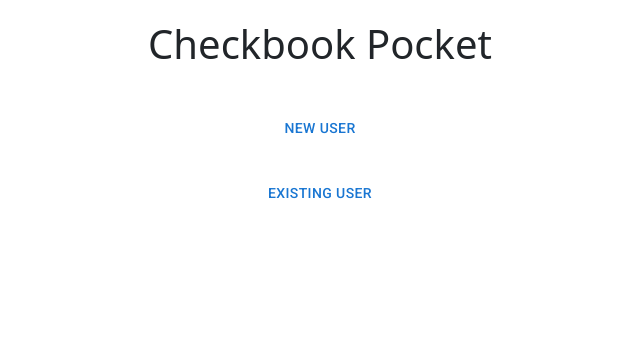
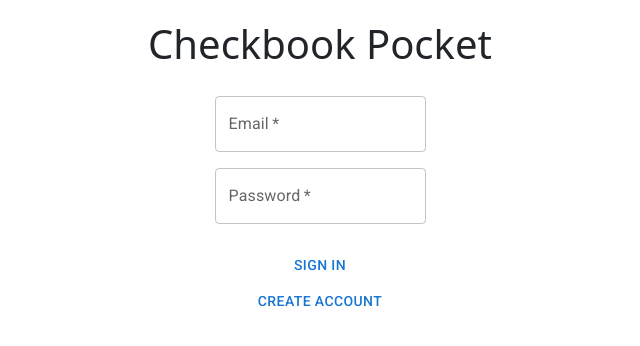
Before and after one commit to CameronHardy9/CheckBook-Pocket, a React (Create React App) app: page / in a window 1280 px wide. Shown: the top 346 px of the page, without its empty margins (320-960 px from the left). Built offline with nearby package versions, Linux system fonts and the light colour scheme.

Commit message:
Merged new and existing user screen for one login screen

```diff
--- a/src/components/Login.jsx
+++ b/src/components/Login.jsx
@@ -47,33 +47,8 @@ function Login() {
     }
 
     return (
-        <>
-            {/* Initial New or Existing User Selection */}
-
-            {newOrExisting === undefined && (
         <div style={styles.main}>
             <h1 style={{padding: "20px"}}>Checkbook Pocket</h1>
-                    <div style={styles.buttonGroup}>
-                        <Button sx={styles.button} onClick={() => {
-                            setTimeout(() => {
-                                setNewOrExisting("New");
-                            }, 500)
-                        }}>New User</Button>
-                        <Button sx={styles.button} onClick={() => {
-                            setTimeout(() => {
-                                setNewOrExisting("Existing");
-                            }, 500)
-                        }}>Existing User</Button>
-                    </div>
-                </div>
-            )}
-
-            {/* User Login or Account Creation */}
-
-            {
-                newOrExisting && (
-                    <>
-                        <h1 style={{padding: '10px'}}>{newOrExisting} User</h1>
             <Stack direction='column' spacing={2}>
                     <TextField
                         required
@@ -81,7 +56,7 @@ function Login() {
                         id="email"
                         label="Email"
                         type="email"
-                                defaultValue={loginData.email}
+                        defaultValue=""
                         helperText={""}
                         onChange={(e) => {
                             setLoginData({...loginData,
@@ -94,7 +69,7 @@ function Login() {
                         id="password"
                         label="Password"
                         type="password"
-                                defaultValue={loginData.password}
+                        defaultValue=""
                         helperText={errorMessage || " "}
                         onChange={(e) => {
                             setLoginData({...loginData,
@@ -103,18 +78,6 @@ function Login() {
                     />
                 </Stack>
                 <Button onClick={() => {
-                            if(newOrExisting === "New") {
-                                createUserWithEmailAndPassword(loginData.auth, loginData.email, loginData.password)
-                                .then(async (userCredential) => {
-                                    // Signed in
-
-                                    await apiHandler('POST', {id: userCredential.user.uid});
-                                    signIn(userCredential.user);
-                                })
-                                .catch((error) => {
-                                    handleError(error.code.split('/')[1].replaceAll('-', ' '));
-                                });
-                            } else if(newOrExisting === "Existing") {
                     signInWithEmailAndPassword(loginData.auth, loginData.email, loginData.password)
                     .then((userCredential) => {
                         // Signed in
@@ -123,15 +86,19 @@ function Login() {
                     .catch((error) => {
                         handleError(error.code.split('/')[1].replaceAll('-',' '));
                     });
-                            }
-                        }}>Submit</Button>
+                }}>Sign In</Button>
                 <Button onClick={() => {
-                            setNewOrExisting(undefined);
-                        }}>Back</Button>
-                    </>
-                )
-            }
-        </>
+                        createUserWithEmailAndPassword(loginData.auth, loginData.email, loginData.password)
+                        .then(async (userCredential) => {
+                            // Signed in & add user to DB
+                            await apiHandler('POST', {id: userCredential.user.uid});
+                            signIn(userCredential.user);
+                        })
+                        .catch((error) => {
+                            handleError(error.code.split('/')[1].replaceAll('-', ' '));
+                        });
+                    }}>Create Account</Button>
+        </div>
     )
 }
 
```
Lines whose indentation alone changed are shown as unchanged.
